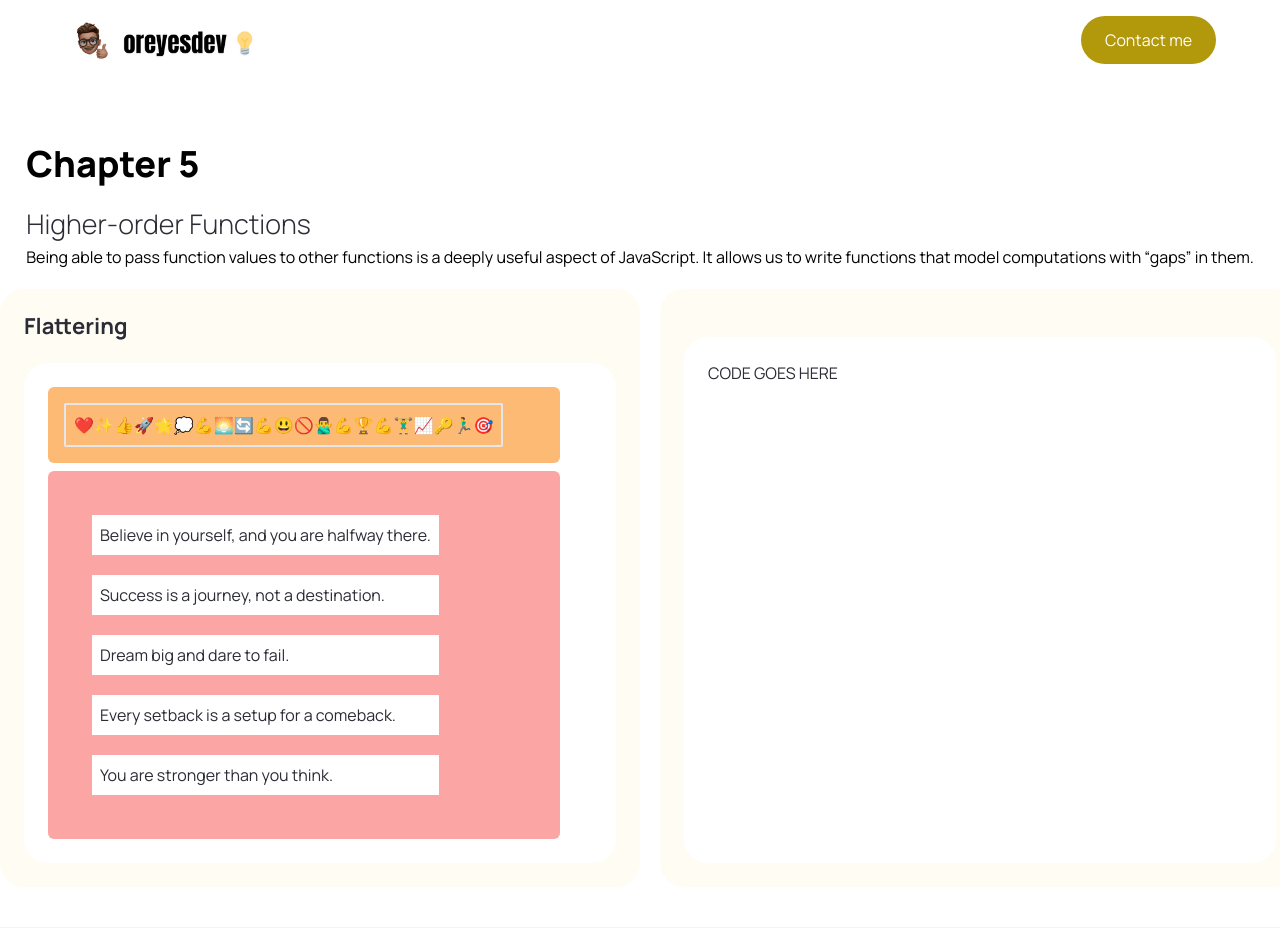
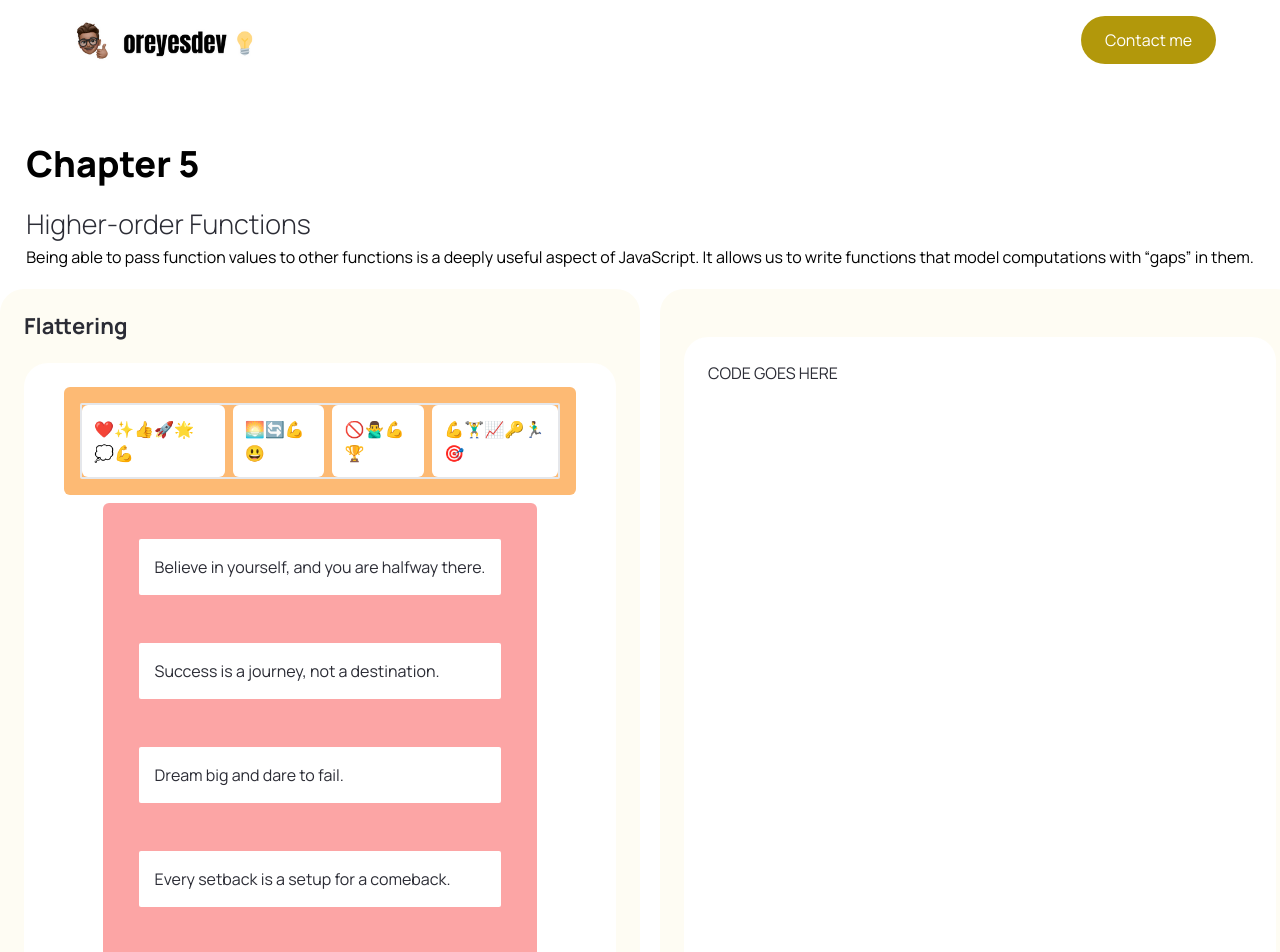
Before and after one commit to jon-oscar/eloquent-js, a Next.js app: page /chapter5 in a window 1280 px wide. Shown: the top 952 px of the page. Built offline with nearby package versions, Linux system fonts and the light colour scheme.

Commit message:
WIP connecting logic with design

```diff
--- a/components/exercises/chapter-5-oscar/Flattening/Flattening.tsx
+++ b/components/exercises/chapter-5-oscar/Flattening/Flattening.tsx
@@ -1,4 +1,4 @@
-import React from 'react';
+import React, { useState } from 'react';
 import { getFlattenedArray } from './getFlattenedArray';
 
 const arrays = [
@@ -26,45 +26,42 @@ const phrases = [
     phrase: 'Keep moving forward, you are closer to your goals than you think.',
   },
 ];
+const mockedData = [];
+mockedData.push(arrays[0]);
+mockedData.push(arrays[1]);
 
-const arrayToEvaluate = [];
-arrayToEvaluate.push(arrays[0]);
-arrayToEvaluate.push(arrays[1]);
-console.log(arrayToEvaluate);
+export default function Flattening() {
+  const [phraseBoard, setPhraseBoard] = useState(mockedData);
 
-const getPhrase = getFlattenedArray(arrayToEvaluate).map((icon, index) => {
+  const getPhrase = getFlattenedArray(phraseBoard).map((icon, index) => {
     const matchingIcon = phrases.find((phrase) => phrase.icon === icon);
     if (matchingIcon) {
       return (
-      <div className='bg-white m-5 p-2' key={index}>
+        <div className='bg-white m-5 p-4 rounded-sm' key={index}>
           {matchingIcon.phrase}
         </div>
       );
     }
     return null;
   });
-console.log(getPhrase);
 
-export default function Flattening() {
   return (
-    <div>
+    <div className='flex flex-col items-center'>
       <div className='upper bg-orange-300 max-w-lg rounded-md'>
-        <div className='paramwrapper p-4 flex gap-2'>
-          <div className='iteration-1 flex justify-between border-solid p-2 border-2 rounded-sm'>
+        <div className='paramwrapper p-4 flex'>
+          <div className='iteration-1 flex justify-between border-solid gap-2 border-2 rounded-sm'>
             {arrays.map((icons) => {
               return (
-                <div className='innerArrayParam-2' key={icons}>
+                <span className='bg-white p-3 rounded-md' key={icons}>
                   <span>{icons}</span>
-                </div>
+                </span>
               );
             })}
           </div>
         </div>
       </div>
       <div className='bottom bg-red-300 max-w-lg rounded-md mt-2'>
-        <div className='paramwrapper p-4 flex gap-2'>
-          <div className='p-2 rounded-sm'>{getPhrase}</div>
-        </div>
+        <div className='paramwrapper p-4 flex flex-col gap-2'>{getPhrase}</div>
       </div>
     </div>
   );
```
Lines whose indentation alone changed are shown as unchanged.
